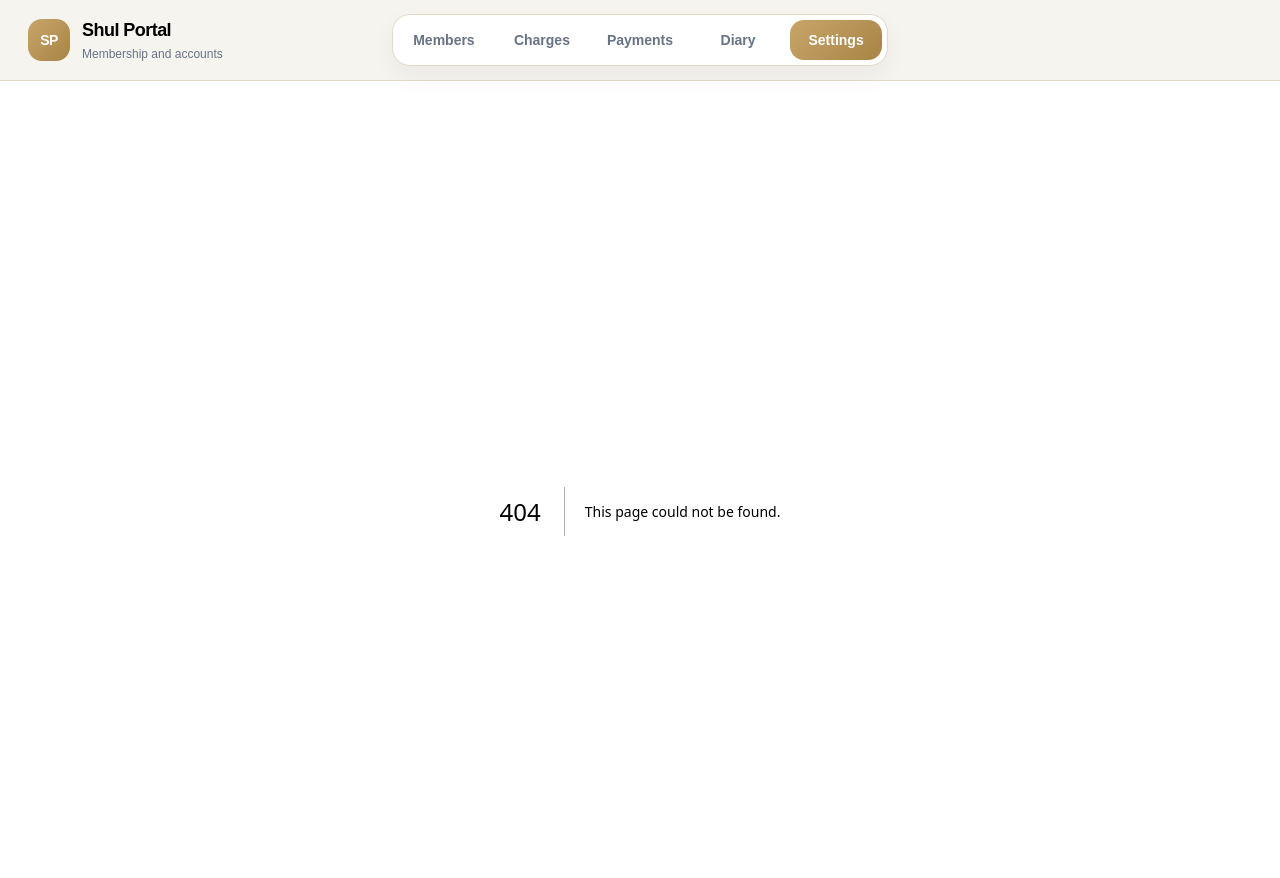
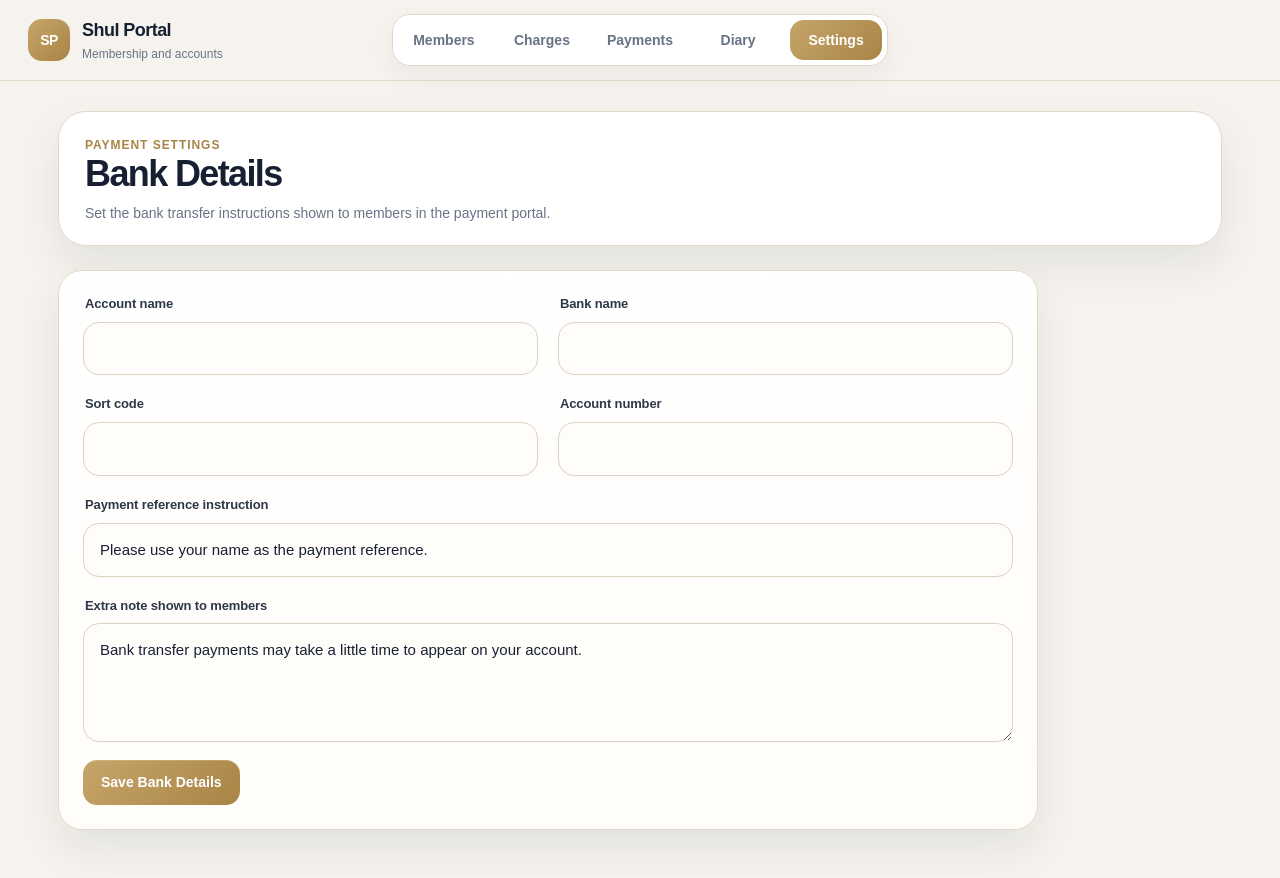
Before and after one commit to gersonberger-lab/shul-membership-portal, a Next.js app: page /settings/bank-details in a window 1280 px wide. Before the commit this address had no page. Shown: the top 878 px of the page. Built offline with nearby package versions, Linux system fonts and the light colour scheme.

Commit message:
Add bank details settings page

```diff
--- /dev/null
+++ b/app/settings/bank-details/page.tsx
@@ -0,0 +1,66 @@
+"use client";
+
+import { useState } from "react";
+
+export default function BankDetailsSettingsPage() {
+  const [details, setDetails] = useState({
+    accountName: "",
+    bankName: "",
+    sortCode: "",
+    accountNumber: "",
+    referenceText: "Please use your name as the payment reference.",
+    note: "Bank transfer payments may take a little time to appear on your account.",
+  });
+
+  function update(field: string, value: string) {
+    setDetails((current) => ({ ...current, [field]: value }));
+  }
+
+  return (
+    <>
+      <section className="hero compact-hero">
+        <span className="eyebrow">Payment settings</span>
+        <h1>Bank Details</h1>
+        <p>Set the bank transfer instructions shown to members in the payment portal.</p>
+      </section>
+
+      <section className="card form-card">
+        <div className="form-grid">
+          <div className="form-field">
+            <label>Account name</label>
+            <input value={details.accountName} onChange={(event) => update("accountName", event.target.value)} />
+          </div>
+
+          <div className="form-field">
+            <label>Bank name</label>
+            <input value={details.bankName} onChange={(event) => update("bankName", event.target.value)} />
+          </div>
+
+          <div className="form-field">
+            <label>Sort code</label>
+            <input value={details.sortCode} onChange={(event) => update("sortCode", event.target.value)} />
+          </div>
+
+          <div className="form-field">
+            <label>Account number</label>
+            <input value={details.accountNumber} onChange={(event) => update("accountNumber", event.target.value)} />
+          </div>
+
+          <div className="form-field full">
+            <label>Payment reference instruction</label>
+            <input value={details.referenceText} onChange={(event) => update("referenceText", event.target.value)} />
+          </div>
+
+          <div className="form-field full">
+            <label>Extra note shown to members</label>
+            <textarea value={details.note} onChange={(event) => update("note", event.target.value)} rows={4} />
+          </div>
+        </div>
+
+        <div style={{ marginTop: 18 }}>
+          <button type="button" onClick={() => alert("Saving bank details to the database will be connected next.")}>Save Bank Details</button>
+        </div>
+      </section>
+    </>
+  );
+}
```
